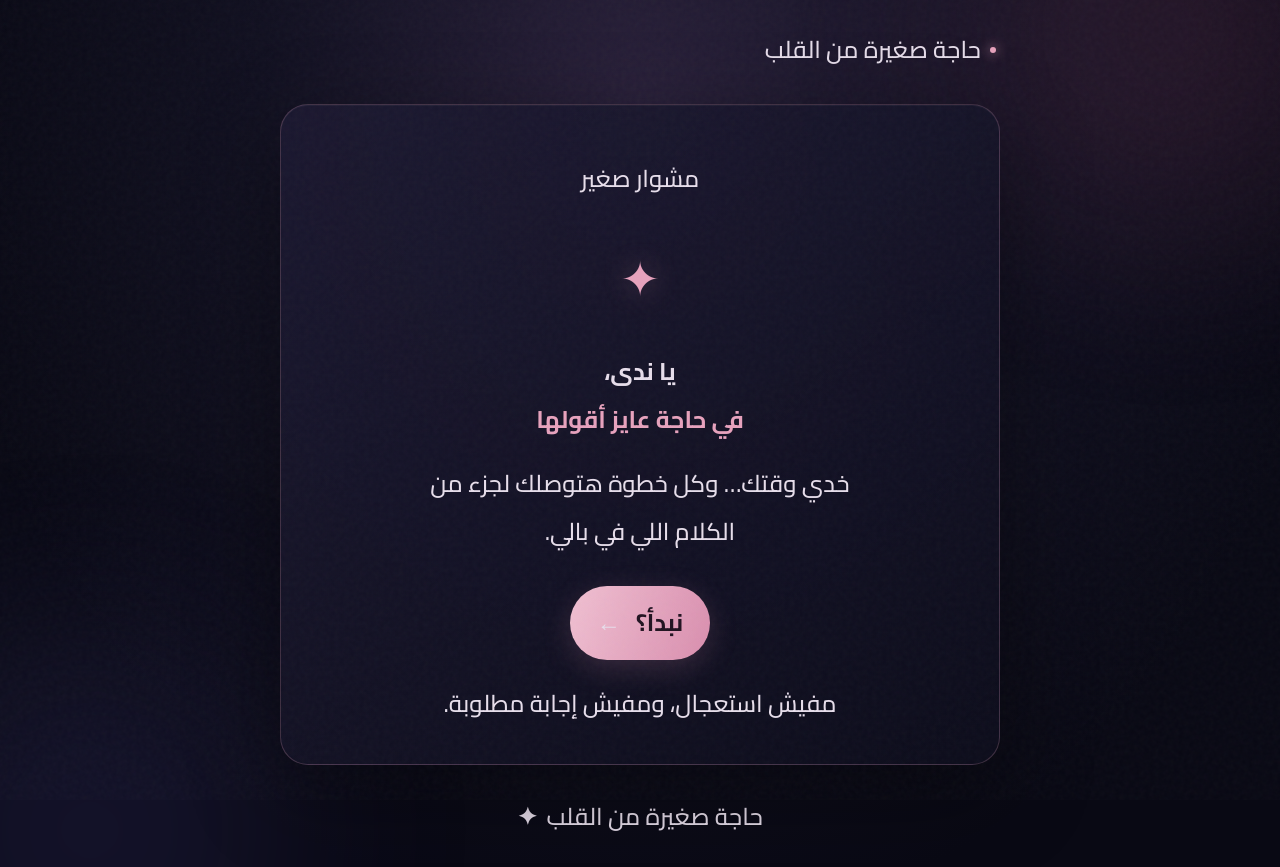
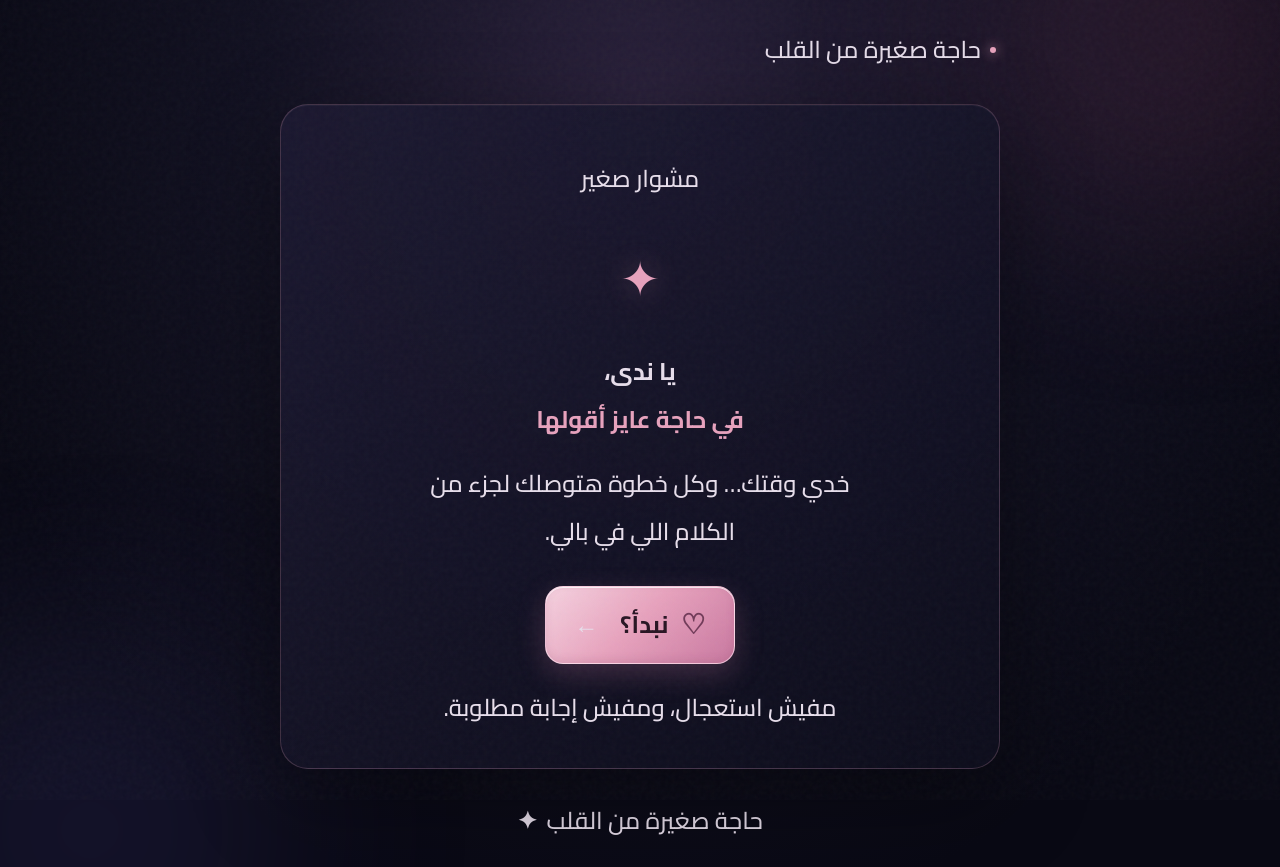
Before and after one commit to Hunnuz13/Nada-repo, a plain HTML site: page index.html in a window 1280 px wide. Drawn offline with Linux system fonts and the light colour scheme.

Commit message:
Implement button styles for primary and restart actions
Added styles for primary and restart buttons with hover and active states.

```diff
--- a/style.css
+++ b/style.css
@@ -264,3 +264,109 @@ html, body, button, input, textarea, select {
 @media (max-width: 520px) {
   :root { --uniform-type-size: 21px; }
 }
+
+
+/* Signature buttons: elegant, memorable, romantic without being flashy */
+.stage button.primary,
+.stage button.restart {
+  position: relative;
+  isolation: isolate;
+  display: inline-flex;
+  align-items: center;
+  justify-content: center;
+  gap: 12px;
+  min-width: 190px;
+  min-height: 58px;
+  padding: 14px 28px;
+  border: 1px solid rgba(255, 224, 238, .65);
+  border-radius: 18px;
+  background: linear-gradient(135deg, #f5d2e0 0%, #e7a2bd 48%, #c978a0 100%);
+  color: #281523 !important;
+  font-family: "Cairo", system-ui, sans-serif !important;
+  font-size: var(--uniform-type-size) !important;
+  font-weight: 700 !important;
+  letter-spacing: .01em;
+  box-shadow:
+    0 10px 28px rgba(201, 120, 160, .25),
+    inset 0 1px 0 rgba(255,255,255,.75),
+    inset 0 -3px 8px rgba(117, 48, 83, .12);
+  transition:
+    transform .28s cubic-bezier(.2,.8,.2,1),
+    box-shadow .28s ease,
+    filter .28s ease;
+  overflow: hidden;
+}
+
+.stage button.primary::before {
+  content: "♡";
+  font-size: 1.15em;
+  line-height: 1;
+  color: #713b59;
+  transition: transform .3s ease;
+}
+
+.stage button.primary::after {
+  content: "";
+  position: absolute;
+  top: -80%;
+  left: -45%;
+  width: 35%;
+  height: 260%;
+  background: linear-gradient(90deg, transparent, rgba(255,255,255,.7), transparent);
+  transform: rotate(25deg);
+  transition: left .7s ease;
+  z-index: -1;
+}
+
+.stage button.primary:hover {
+  transform: translateY(-4px) scale(1.035);
+  filter: saturate(1.08) brightness(1.04);
+  box-shadow:
+    0 16px 38px rgba(201, 120, 160, .38),
+    0 0 0 5px rgba(231, 162, 189, .09),
+    inset 0 1px 0 rgba(255,255,255,.8);
+}
+.stage button.primary:hover::before {
+  transform: scale(1.22) rotate(-10deg);
+}
+.stage button.primary:hover::after {
+  left: 130%;
+}
+.stage button.primary:active {
+  transform: translateY(1px) scale(.97);
+  box-shadow: 0 5px 14px rgba(201, 120, 160, .22);
+}
+.stage button.primary:focus-visible,
+.stage button.restart:focus-visible {
+  outline: 2px solid #f5d2e0;
+  outline-offset: 5px;
+}
+.stage button.primary:disabled {
+  opacity: .68;
+  cursor: wait;
+  transform: none;
+}
+
+.stage button.restart {
+  min-width: 0;
+  min-height: 48px;
+  padding: 9px 20px;
+  background: rgba(231, 162, 189, .12);
+  color: #f0c6d8 !important;
+  border-color: rgba(231, 162, 189, .35);
+  box-shadow: none;
+}
+.stage button.restart::before {
+  content: "↻";
+  font-size: 1.2em;
+}
+.stage button.restart::after { content: none; }
+
+@media (prefers-reduced-motion: reduce) {
+  .stage button.primary,
+  .stage button.primary::before,
+  .stage button.primary::after,
+  .stage button.restart {
+    transition: none !important;
+  }
+}
```
